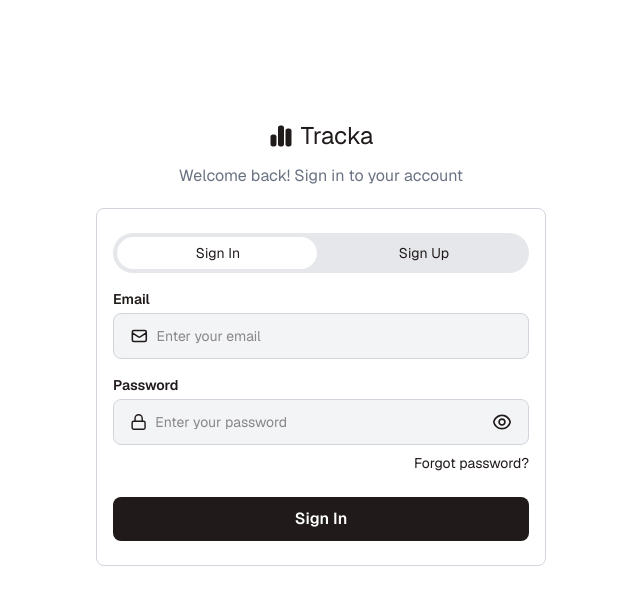
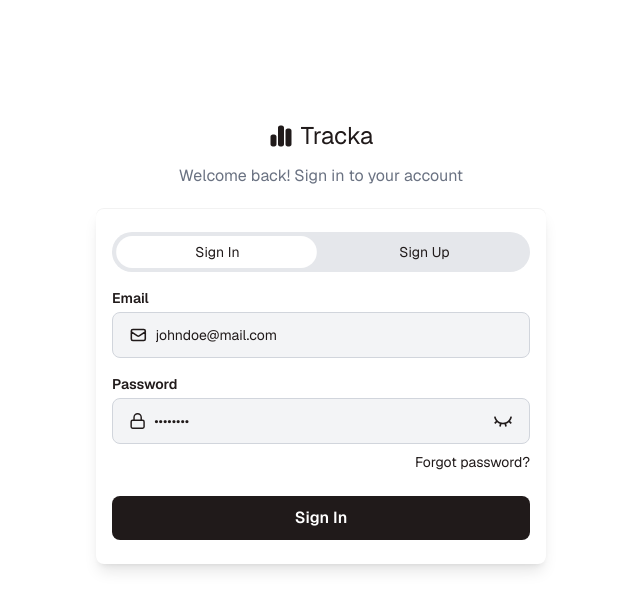
Before and after one commit to dvlapo/tracka, a Next.js app: page /auth in a window 1280 px wide. Shown: the top 610 px of the page, without its empty margins (319-959 px from the left). Built offline with nearby package versions, Linux system fonts and the light colour scheme.

Commit message:
chore: finishing touches ✨

```diff
--- a/app/(auth)/auth/components/SignInForm.tsx
+++ b/app/(auth)/auth/components/SignInForm.tsx
@@ -22,8 +22,8 @@ export default function SignInForm() {
     handleSubmit,
   } = useForm({
     defaultValues: {
-      email: '',
-      password: '',
+      email: 'johndoe@mail.com',
+      password: 'P@ssw0rd',
     },
     resolver: zodResolver(signInSchema),
     mode: 'onTouched',
@@ -66,9 +66,9 @@ export default function SignInForm() {
               onClick={() => setShowPassword(!showPassword)}
             >
               {showPassword ? (
+                <RiEyeLine size={20} />
+              ) : (
                 <RiEyeCloseLine size={20} />
-              ) : (
-                <RiEyeLine size={20} />
               )}
             </button>
           }
--- a/app/(auth)/auth/components/SignUpForm.tsx
+++ b/app/(auth)/auth/components/SignUpForm.tsx
@@ -86,9 +86,9 @@ export default function SignUpForm({
               onClick={() => setShowPassword(!showPassword)}
             >
               {showPassword ? (
+                <RiEyeLine size={20} />
+              ) : (
                 <RiEyeCloseLine size={20} />
-              ) : (
-                <RiEyeLine size={20} />
               )}
             </button>
           }
@@ -109,9 +109,9 @@ export default function SignUpForm({
               onClick={() => setShowConfirmPassword(!showConfirmPassword)}
             >
               {showConfirmPassword ? (
+                <RiEyeLine size={20} />
+              ) : (
                 <RiEyeCloseLine size={20} />
-              ) : (
-                <RiEyeLine size={20} />
               )}
             </button>
           }
--- a/app/(auth)/auth/page.tsx
+++ b/app/(auth)/auth/page.tsx
@@ -5,6 +5,7 @@ import {useState} from 'react';
 import {FaChartSimple} from 'react-icons/fa6';
 import SignInForm from './components/SignInForm';
 import SignUpForm from './components/SignUpForm';
+import useDarkMode from '@/app/hooks/useDarkMode';
 
 const TABS: Tab[] = [
   {
@@ -17,7 +18,7 @@ const TABS: Tab[] = [
 
 export default function AuthPage() {
   const [activeTab, setActiveTab] = useState<string>(TABS[0].name);
-
+  useDarkMode();
   return (
     <div className="my-[15vh] w-[min(90%,450px)] mx-auto">
       <h1 className="flex justify-center items-center mb-3 gap-2 text-2xl">
@@ -45,7 +46,7 @@ export default function AuthPage() {
           </motion.span>
         )}
       </p>
-      <section className="bg-background dark:bg-foreground px-4 py-6 border-[0.5px] border-gray-300 rounded-lg ">
+      <section className="squircle bg-background dark:bg-foreground px-4 py-6 inset-shadow-2xs shadow-lg rounded-lg">
         <TabNav tabs={TABS} activeTab={activeTab} setActiveTab={setActiveTab} />
 
         {activeTab === 'Sign In' && <SignInForm />}
--- a/app/dashboard/_components/dashboard/ProfileDropdown.tsx
+++ b/app/dashboard/_components/dashboard/ProfileDropdown.tsx
@@ -1,6 +1,7 @@
 import {Button} from '@/app/components/ui/Button';
 import {useUser} from '@/app/hooks/auth/useUser';
 import useClickOutside from '@/app/hooks/useClickOutside';
+import {useQueryClient} from '@tanstack/react-query';
 import {deleteCookie} from 'cookies-next';
 import {AnimatePresence, motion} from 'motion/react';
 import {useRouter} from 'next/navigation';
@@ -12,11 +13,13 @@ export default function ProfileDropdown() {
   const [showProfileDropdown, setShowProfileDropdown] = useState(false);
   const {data: user} = useUser();
   const router = useRouter();
+  const queryClient = useQueryClient();
 
   const handleLogout = () => {
     deleteCookie('tracka-user');
     deleteCookie('tracka-token');
     router.replace('/auth');
+    queryClient.invalidateQueries();
   };
 
   useClickOutside(dropdownRef, () => setShowProfileDropdown(false));
--- a/app/globals.css
+++ b/app/globals.css
@@ -59,3 +59,23 @@ html.dark {
     transform: translateX(2px);
   }
 }
+
+html {
+  input:-webkit-autofill,
+  input:-webkit-autofill:hover,
+  input:-webkit-autofill:focus,
+  input:-webkit-autofill:active {
+    -webkit-box-shadow: 0 0 0 30px var(--background) inset !important;
+    -webkit-text-fill-color: your_text_color !important; /* Optional: change text color */
+  }
+}
+
+html.dark {
+  input:-webkit-autofill,
+  input:-webkit-autofill:hover,
+  input:-webkit-autofill:focus,
+  input:-webkit-autofill:active {
+    -webkit-box-shadow: 0 0 0 30px var(--foreground) inset !important;
+    -webkit-text-fill-color: your_text_color !important; /* Optional: change text color */
+  }
+}
--- a/app/layout.tsx
+++ b/app/layout.tsx
@@ -27,8 +27,8 @@ const inter = Inter({
 });
 
 export const metadata: Metadata = {
-  title: 'Create Next App',
-  description: 'Generated by create next app',
+  title: 'Tracka',
+  description: 'Track your spending and stay within budget',
 };
 
 export default function RootLayout({
--- a/app/page.tsx
+++ b/app/page.tsx
@@ -1,7 +1,5 @@
+import {redirect} from 'next/navigation';
+
 export default async function Home() {
-  return (
-    <div>
-      <h1 className="text-4xl font-bold tracking-tighter">Tracka</h1>
-    </div>
-  );
+  redirect('/auth');
 }
```
